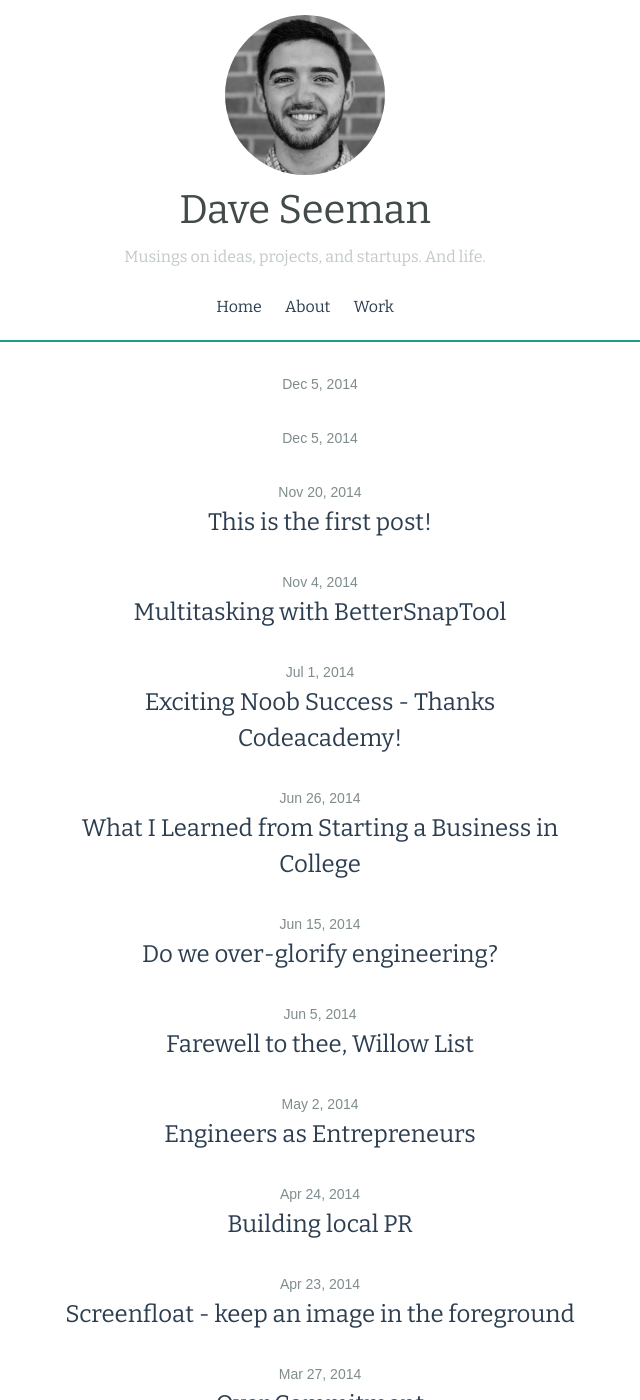
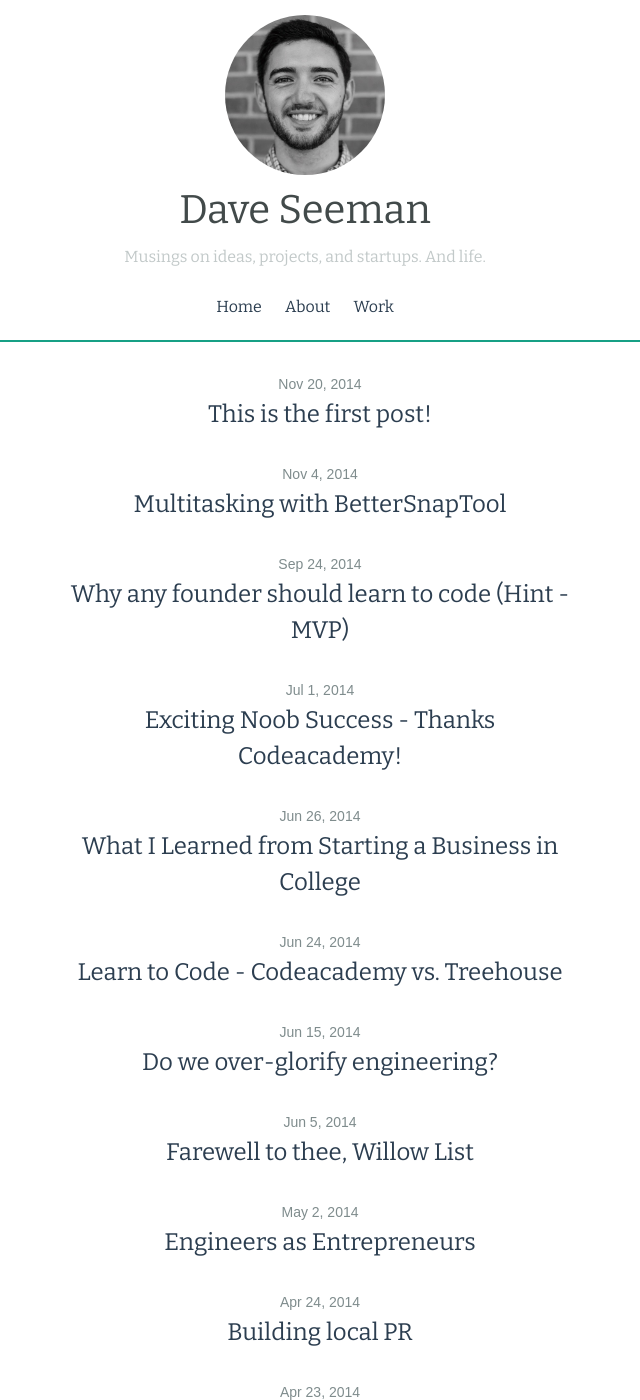
Before and after one commit to Shipwright/daveas.github.io, a Jekyll site: the page built from index.html, in a window 1280 px wide and 1400 px high. Shown: the whole window, without its empty margins (335-975 px from the left). Built offline with Jekyll 4.4.1, drawn with Linux system fonts in a browser that asks for light colours; some web fonts are replaced.

Commit message:
fixed _posts - mapping error using semicolon in titles

```diff
--- a/_posts/2014-06-24-Learn-to-Code-Codeacademy-vs-Treehouse.markdown
+++ b/_posts/2014-06-24-Learn-to-Code-Codeacademy-vs-Treehouse.markdown
@@ -1,6 +1,6 @@
 ---
 layout: post
-title: Learn to Code: Codeacademy vs. Treehouse
+title: Learn to Code - Codeacademy vs. Treehouse
 date: 2014-06-24
 ---
 
--- a/_posts/2014-09-24-Why-any-founder-should-learn-to-code-Hint-MVP.markdown
+++ b/_posts/2014-09-24-Why-any-founder-should-learn-to-code-Hint-MVP.markdown
@@ -1,6 +1,6 @@
 ---
 layout: post
-title: Why any founder should learn to code (Hint: MVP)
+title: Why any founder should learn to code (Hint - MVP)
 date: 2014-09-24
 ---
 
```
